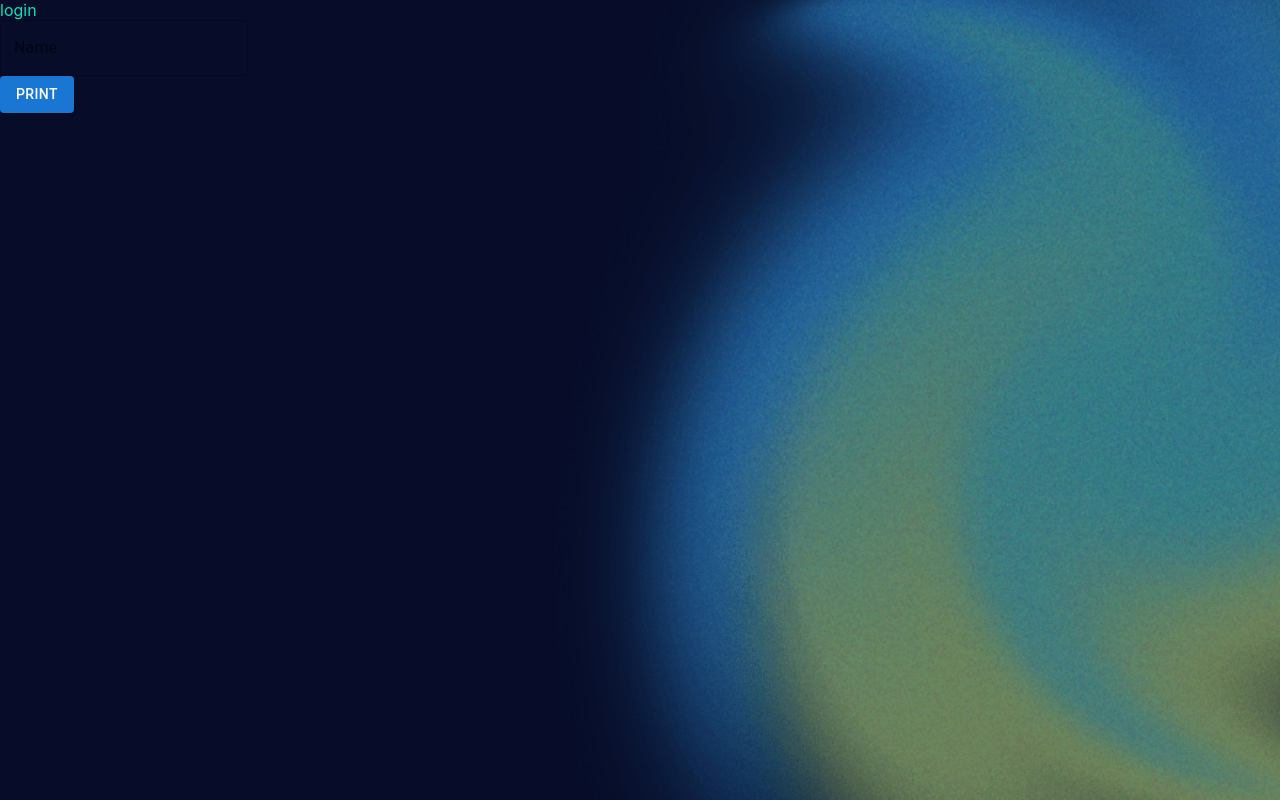
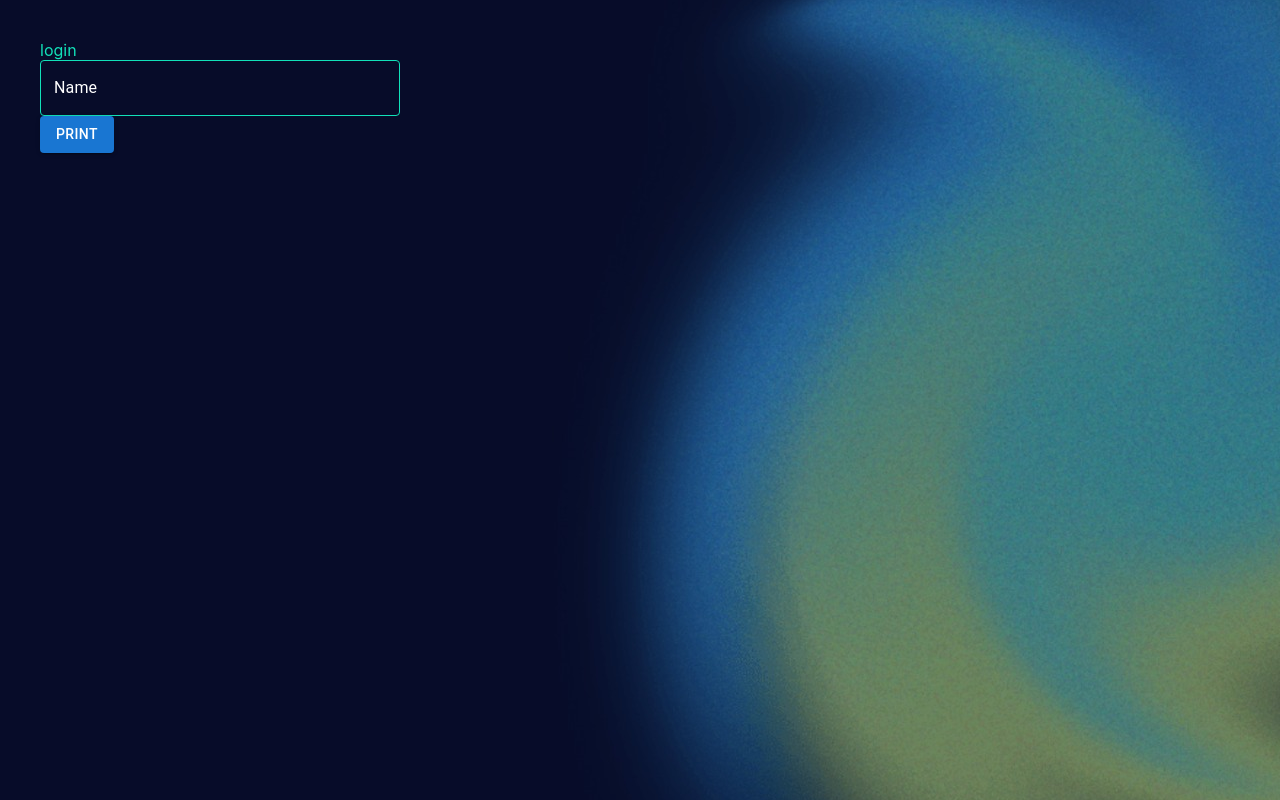
Before and after one commit to Team44Assistsu/AssistU_frontend, a React (Create React App) app: page / in a window 1280 px wide. Built offline with nearby package versions, Linux system fonts and the light colour scheme.

Commit message:
css changes

```diff
--- a/src/App.scss
+++ b/src/App.scss
@@ -1,13 +1,20 @@
 .App {
   margin: 0;
   padding: 0;
+  background-image: url("./Assests/images/Background.png");
+  background-repeat: no-repeat;
+  background-attachment: fixed;
+  background-position: center;
+  width: 100vw;
+  height: 100vh;
   .main-content {
-    width: 100vw;
-    height: 100vh;
-    background-image: url("./Assests/images/Background.png");
-    background-repeat: no-repeat;
-    background-attachment: fixed;
-    background-position: center;
     color: var(--primary-color);
+    padding: 60px;
+    @media (max-width: 1280px) {
+      padding: 40px;
+    }
+    @media (max-width: 480px) {
+      padding: 20px;
+    }
   }
 }
--- a/src/Atoms/TextBox/TextBox.js
+++ b/src/Atoms/TextBox/TextBox.js
@@ -1,5 +1,6 @@
 import React, { Component } from "react";
 import TextField from "@mui/material/TextField";
+import "./style.scss";
 
 class TextBox extends Component {
   render() {
@@ -12,6 +13,7 @@ class TextBox extends Component {
         onChange={this.props.onChange}
         label={this.props.title}
         value={this.props.value}
+        className={`textBox ${this.props.classes}`}
       />
     );
   }
--- /dev/null
+++ b/src/Atoms/TextBox/style.scss
@@ -0,0 +1,24 @@
+.textBox {
+  width: 25%;
+  label {
+    color: var(--white);
+  }
+  label.Mui-focused {
+    color: var(--primary-color);
+  }
+  [class$="MuiInputBase-root-MuiOutlinedInput-root"]
+    .MuiOutlinedInput-notchedOutline,
+  [class$="MuiInputBase-root-MuiOutlinedInput-root"].Mui-focused
+    .MuiOutlinedInput-notchedOutline {
+    border-color: var(--primary-color);
+  }
+  @media (max-width: 1280px) {
+    width: 30%;
+  }
+  @media (max-width: 1024px) {
+    width: 40%;
+  }
+  @media (max-width: 480px) {
+    width: 100%;
+  }
+}
```
